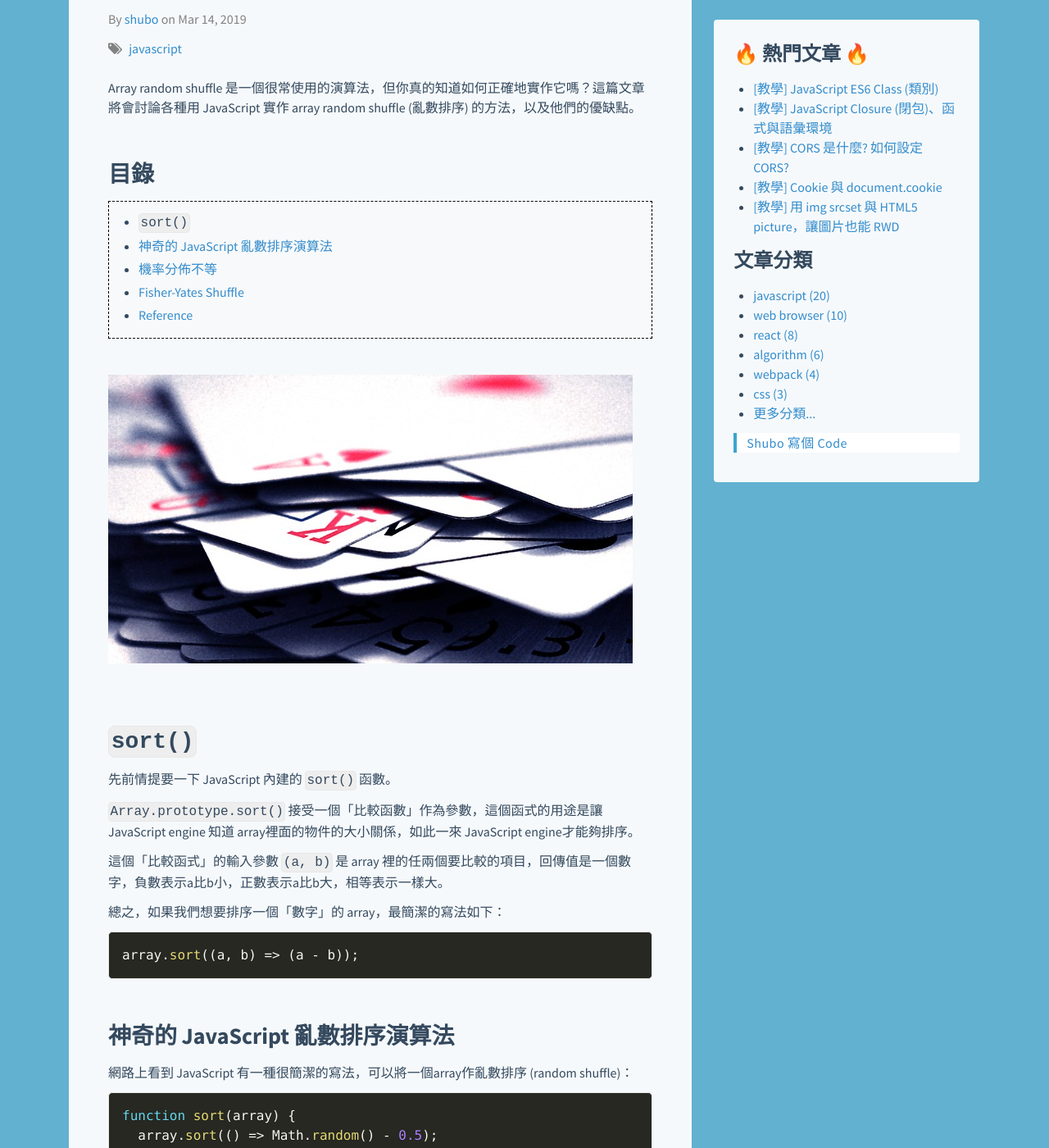
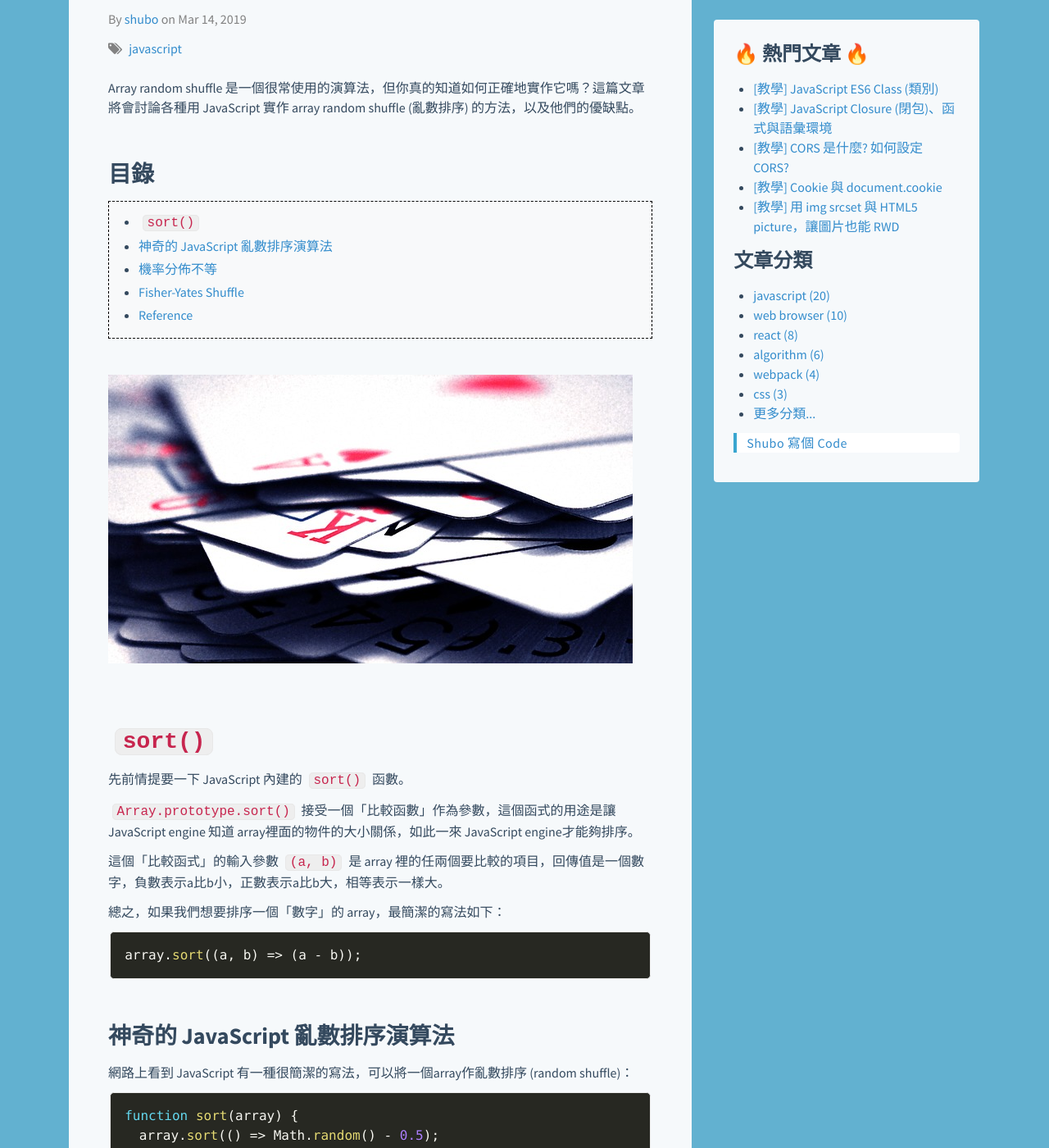
Before and after one commit to shuboc/shuboc.github.io, a Jekyll site: the page built from _posts/2019-03-14-javascript-random-shuffle.md, in a window 1280 px wide and 1400 px high, scrolled down 203 px. Shown: the whole window at 82% size. Built offline with Jekyll 4.4.1, drawn with Linux system fonts in a browser that asks for light colours; nearby versions of some CDN libraries; library files that are not in the unit come from our copies; comment, search, counter and statistics services are not loaded.

Commit message:
Fix codeblock style

```diff
--- a/_sass/_base.scss
+++ b/_sass/_base.scss
@@ -144,15 +144,16 @@
  */
 pre,
 code {
+    // Should use prism.css
     border: 1px solid $grey-color-light;
     border-radius: 3px;
     background-color: #eee;
     color: #c7254e;
-}
-
-code {
-    // padding: 1px 5px;
-    padding: 0 1px;
+    margin: 0 0.1em;
+	padding: 0 .3em;
+	border-radius: .3em;
+	white-space: normal;
+	background: #eee;
 }
 
 pre {
--- a/css/prism.css
+++ b/css/prism.css
@@ -43,11 +43,13 @@
 
 /* Inline code */
 :not(pre) > code[class*="language-plaintext"] {
-	padding: .1em;
+	margin: 0 .3em;
+	padding: 0 .3em;
 	border-radius: .3em;
 	white-space: normal;
 	background: #eee;
-	color: rgb(52, 73, 94);
+	/* color: rgb(52, 73, 94); */
+	color: #c7254e;
 	font-family: monospace, sans-serif;
 	text-shadow: none;
 }
```
